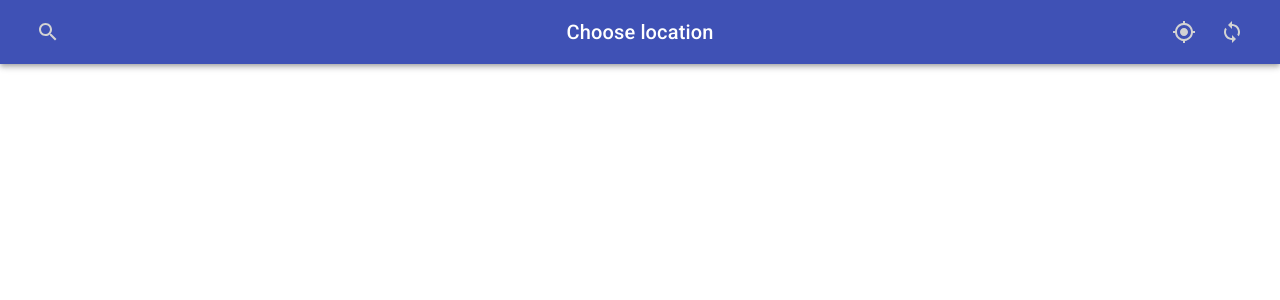
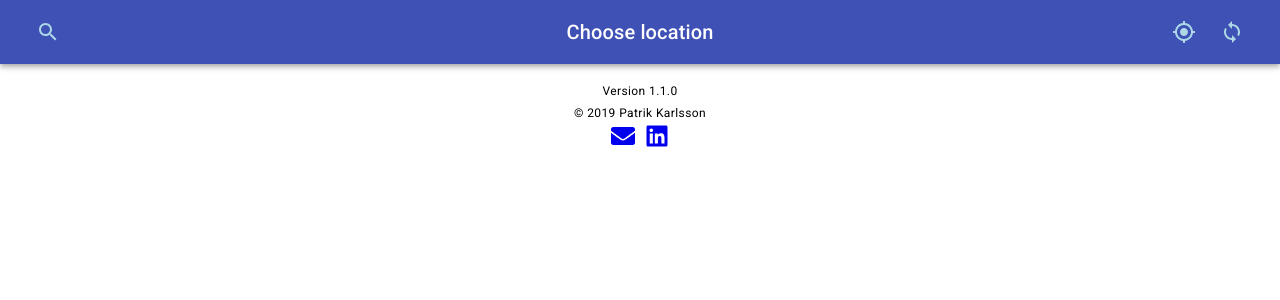
Before and after one commit to patka817/wthr, a React (Create React App) app: page / in a window 1280 px wide. Shown: the top 300 px of the page. Built offline with nearby package versions, Linux system fonts and the light colour scheme.

Commit message:
Added footer with appversion, copyright and contact info. Changed icon-colors.

```diff
--- a/package.json
+++ b/package.json
@@ -3,6 +3,10 @@
   "version": "0.1.0",
   "private": true,
   "dependencies": {
+    "@fortawesome/fontawesome-svg-core": "^1.2.21",
+    "@fortawesome/free-brands-svg-icons": "^5.10.1",
+    "@fortawesome/free-solid-svg-icons": "^5.10.1",
+    "@fortawesome/react-fontawesome": "^0.1.4",
     "@material-ui/core": "^4.2.1",
     "@material-ui/icons": "^4.2.1",
     "lodash": "^4.17.15",
--- a/src/App.css
+++ b/src/App.css
@@ -198,6 +198,11 @@ html {
   color: black;
 }
 
+footer {
+  padding-top: 1em;
+  padding-bottom: 1em;
+}
+
 /* Animation */
 
 .rotate {
--- a/src/App.js
+++ b/src/App.js
@@ -7,6 +7,7 @@ import WeatherTable from './weatherComponents/weatherTable';
 import AppBar from './components/appBar';
 import ForecastToggle from './weatherComponents/ForecastToggle';
 import { Snackbar } from '@material-ui/core';
+import Footer from './components/Footer';
 
 class AppPresentational extends React.Component {
   constructor(props) {
@@ -36,6 +37,7 @@ class AppPresentational extends React.Component {
         <InstallBanner />
         <AppBar />
         {forecastComps}
+        <Footer />
         <Snackbar message={this.props.error ? this.props.error.message : null} onClose={this.closeSnackbar} autoHideDuration={3000} open={this.state.showError} />
       </div>
     );
--- /dev/null
+++ b/src/appConfig.js
@@ -0,0 +1,5 @@
+const AppConfig = {
+    version: '1.1.0'
+};
+
+export default AppConfig;
--- /dev/null
+++ b/src/components/Footer.jsx
@@ -0,0 +1,43 @@
+import React from 'react';
+import { Typography } from '@material-ui/core';
+import { FontAwesomeIcon } from '@fortawesome/react-fontawesome';
+import { faLinkedin } from '@fortawesome/free-brands-svg-icons';
+import { faEnvelope } from '@fortawesome/free-solid-svg-icons'
+import AppConfig from '../appConfig';
+
+export default function Footer(props) {
+    const year = (new Date()).getFullYear();
+
+    return (
+        <footer>
+            <div>
+                <Typography variant='caption'>
+                    Version {AppConfig.version}
+                </Typography>
+            </div>
+
+            <div>
+                <Typography variant='caption'>
+                    © {year} Patrik Karlsson
+                    </Typography>
+            </div>
+
+            <div style={contactStyle}>
+                <a style={{ paddingRight: '10px'}} href='mailto:patrik.karlsson817@gmail.com'><FontAwesomeIcon icon={faEnvelope} style={iconStyle} /></a>
+                <a href='https://www.linkedin.com/in/patrik-karlsson-8843b663/'><FontAwesomeIcon icon={faLinkedin} style={iconStyle} /></a>
+            </div>
+        </footer>
+    );
+};
+
+const contactStyle = {
+    display: 'flex',
+    justifyContent: 'center',
+    justifyItems: 'center',
+};
+
+const iconStyle = {
+    width: '1em',
+    height: '1em',
+    fontSize: '1.5rem'
+};
--- a/src/components/SearchDialog.jsx
+++ b/src/components/SearchDialog.jsx
@@ -14,7 +14,6 @@ const Transition = React.forwardRef(function Transition(props, ref) {
 const useThunkDispatch = () => useDispatch();
 
 export default function FullScreenSearch(props) {
-  const classes = useStyles();
   const [query, setQuery] = useState('');
   const [results, setResults] = useState([]);
   const dispatch = useThunkDispatch();
@@ -47,7 +46,7 @@ export default function FullScreenSearch(props) {
 
   return (
     <Dialog fullScreen open={props.open} onClose={handleClose} TransitionComponent={Transition}>
-      <AppBar className={classes.appBar}>
+      <AppBar>
         <Toolbar>
           <IconButton edge="start" color="inherit" onClick={handleClose} aria-label="close">
             <Close />
--- a/src/components/appBar.jsx
+++ b/src/components/appBar.jsx
@@ -43,7 +43,7 @@ export default function ButtonAppBar() {
   };
 
   const buttonStyles = {
-    color: 'lightgrey'
+    color: 'lightblue'
   };
 
   return (
--- a/src/weatherComponents/weatherTable.jsx
+++ b/src/weatherComponents/weatherTable.jsx
@@ -3,7 +3,7 @@ import { connect } from 'react-redux';
 import * as Daily from './DailyWeatherRow';
 import * as Hourly from './HourlyWeatherRow';
 import { YR_FORECAST, SMHI_FORECAST } from '../state/reducers';
-import { Dialog, DialogContent, DialogActions, Button, DialogTitle, Typography } from '@material-ui/core';
+import { Dialog, DialogContent, DialogActions, Button, DialogTitle } from '@material-ui/core';
 import Issued from './Issued';
 import ForecastToggle from './ForecastToggle';
 import { dailyDateTitle } from '../Util/date';
```
Also changed, not shown: 1 other file (tests, documents, lock files or other folders).
